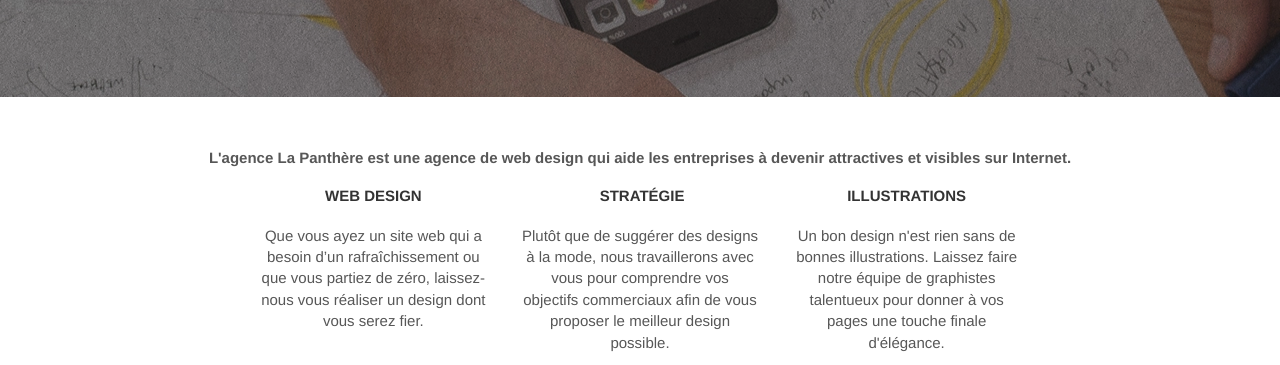
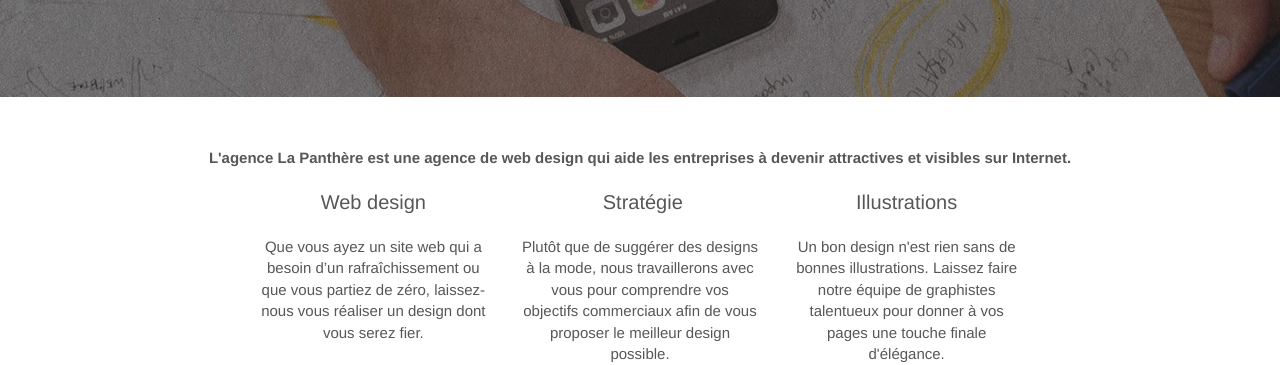
Before and after one commit to hgobr/laPanthere, a plain HTML site: page index.html in a window 1280 px wide. Shown: the part 438-803 px from the top of the page. Drawn offline with Linux system fonts and the light colour scheme.

Commit message:
use h2 instead of h3

```diff
--- a/index.html
+++ b/index.html
@@ -119,7 +119,7 @@
                   class="et-icon-browser sm-shadow icon-dark-slate-blue icons icon-lg"
                 ></span>
               </div>
-              <h3 class="mg-md text-center">Web design</h3>
+              <h2 class="mg-md text-center">Web design</h2>
               <p class="text-center">
                 Que vous ayez un site web qui a besoin d&rsquo;un
                 rafraîchissement ou que vous partiez de zéro, laissez-nous vous
@@ -132,7 +132,7 @@
                   class="et-icon-presentation sm-shadow icon-dark-slate-blue icons icon-lg"
                 ></span>
               </div>
-              <h3 class="mg-md text-center">&nbsp;Stratégie</h3>
+              <h2 class="mg-md text-center">&nbsp;Stratégie</h2>
               <p class="text-center">
                 Plutôt que de suggérer des designs à la mode, nous travaillerons
                 avec vous pour comprendre vos objectifs commerciaux afin de vous
@@ -145,7 +145,7 @@
                   class="et-icon-edit sm-shadow icon-dark-slate-blue icons icon-lg"
                 ></span>
               </div>
-              <h3 class="mg-md text-center">Illustrations</h3>
+              <h2 class="mg-md text-center">Illustrations</h2>
               <p class="text-center">
                 Un bon design n'est rien sans de bonnes illustrations. Laissez
                 faire notre équipe de graphistes talentueux pour donner à vos
```
